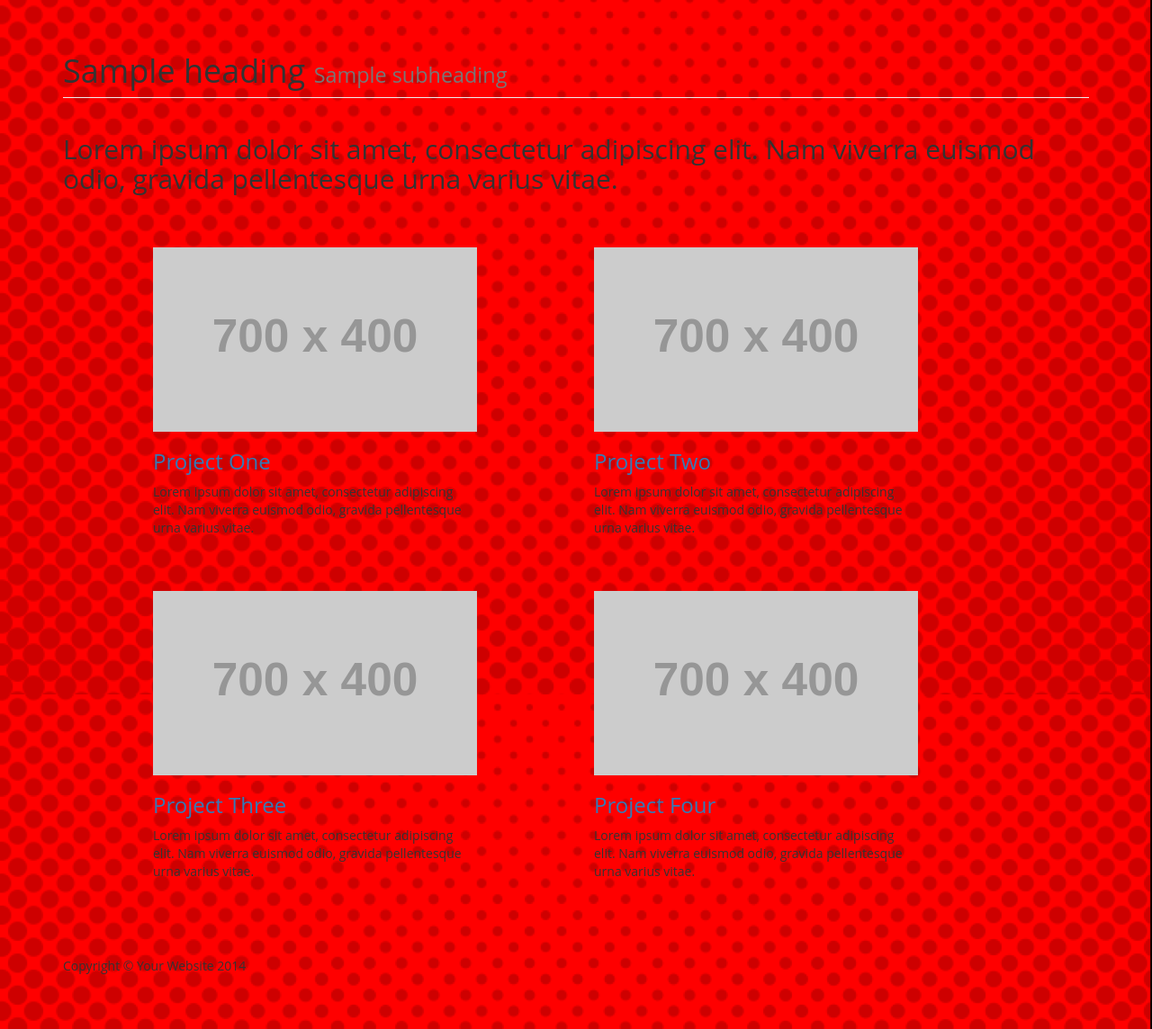
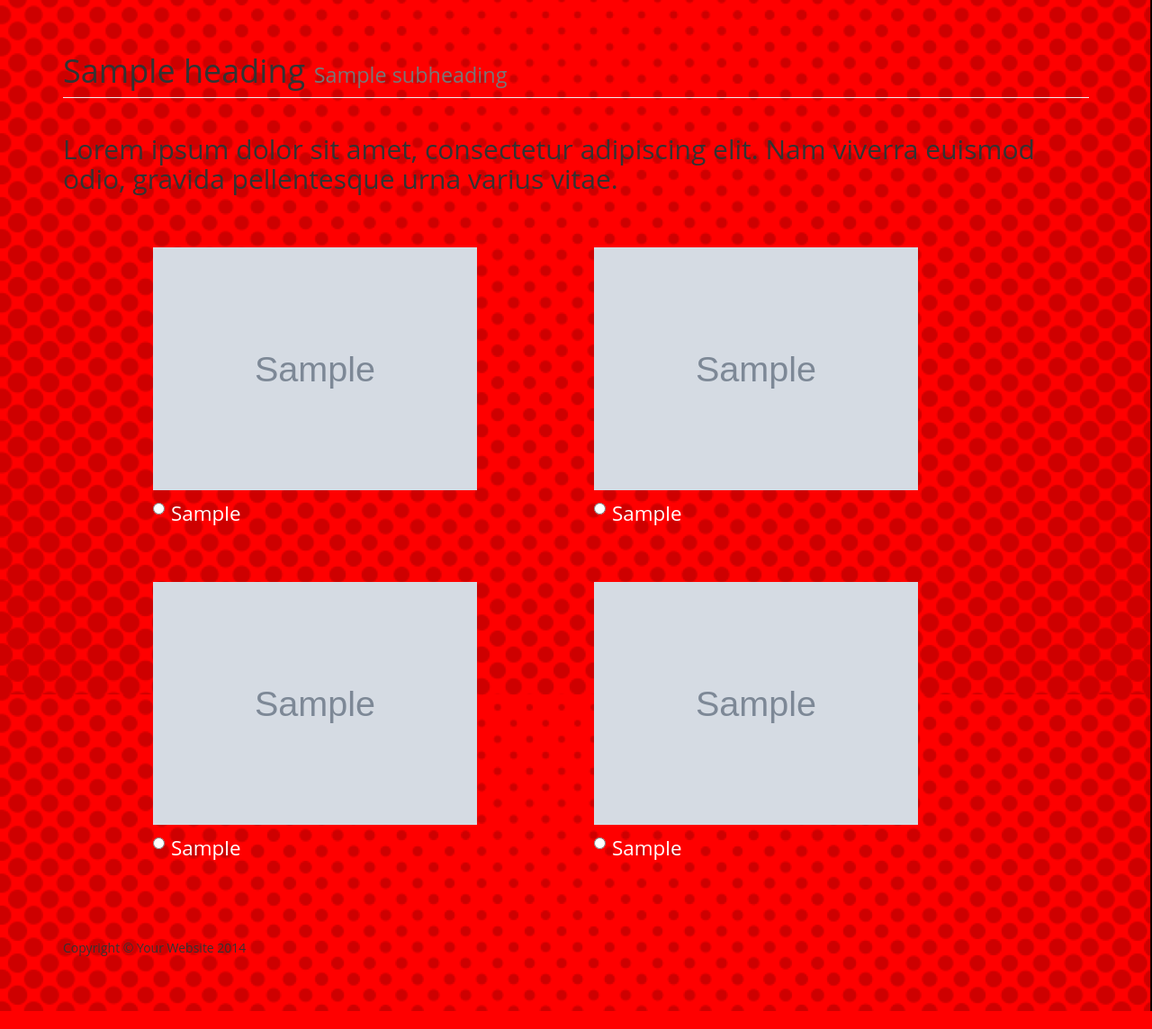
Before and after one commit to ShipraShalini/Suraksha, a Django app: template templates/game/index.html in a window 1280 px wide. Shown: the part 51-1195 px from the top of the page at 90% size. Run offline with Django 3.2, Linux system fonts and the light colour scheme; the template is opened without the code that fills it: most values are stand-ins (such as "Sample title", 1, 10 or a date in 2020); grey boxes marked "Sample" are stand-in pictures; grey boxes labelled with a size stand in for pictures from a placeholder-image service; some libraries are stand-ins or nearby versions.

Commit message:
adds radio button

```diff
--- a/templates/game/css/game.css
+++ b/templates/game/css/game.css
@@ -23,6 +23,8 @@ body {
     margin-top: 25px;
     margin-bottom: 25px;
     margin-left: 100px;
+    font-size: 1.6em;
+    color: white;
 }
 
 footer {
--- a/templates/game/index.html
+++ b/templates/game/index.html
@@ -83,22 +83,16 @@
         <!-- Projects Row -->
         <div class="row">
             <div class="col-md-4 portfolio-item">
-                <a href="#">
-                    <img class="img-responsive" src="http://placehold.it/700x400" alt="">
-                </a>
-                <h3>
-                    <a href="#">Project One</a>
-                </h3>
-                <p>Lorem ipsum dolor sit amet, consectetur adipiscing elit. Nam viverra euismod odio, gravida pellentesque urna varius vitae.</p>
+                <img class="img-responsive" src={{ image1 }} alt="">
+                <div class="radio">
+                <label><input type="radio" name="optradio"> {{ option1 }}</label>
+                </div>
             </div>
             <div class="col-md-4 portfolio-item">
-                <a href="#">
-                    <img class="img-responsive" src="http://placehold.it/700x400" alt="">
-                </a>
-                <h3>
-                    <a href="#">Project Two</a>
-                </h3>
-                <p>Lorem ipsum dolor sit amet, consectetur adipiscing elit. Nam viverra euismod odio, gravida pellentesque urna varius vitae.</p>
+                <img class="img-responsive" src={{ image2 }} alt="">
+                <div class="radio">
+                <label><input type="radio" name="optradio"> {{ option2 }}</label>
+                </div>
             </div>
         </div>
         <!-- /.row -->
@@ -106,22 +100,16 @@
         <!-- Projects Row -->
         <div class="row">
             <div class="col-md-4 portfolio-item">
-                <a href="#">
-                    <img class="img-responsive" src="http://placehold.it/700x400" alt="">
-                </a>
-                <h3>
-                    <a href="#">Project Three</a>
-                </h3>
-                <p>Lorem ipsum dolor sit amet, consectetur adipiscing elit. Nam viverra euismod odio, gravida pellentesque urna varius vitae.</p>
+                <img class="img-responsive" src={{ image3 }} alt="">
+                <div class="radio">
+                <label><input type="radio" name="optradio"> {{ option3 }}</label>
+                </div>
             </div>
             <div class="col-md-4 portfolio-item">
-                <a href="#">
-                    <img class="img-responsive" src="http://placehold.it/700x400" alt="">
-                </a>
-                <h3>
-                    <a href="#">Project Four</a>
-                </h3>
-                <p>Lorem ipsum dolor sit amet, consectetur adipiscing elit. Nam viverra euismod odio, gravida pellentesque urna varius vitae.</p>
+                <img class="img-responsive" src={{ image4 }} alt="">
+                <div class="radio">
+                <label><input type="radio" name="optradio"> {{ option4 }}</label>
+                </div>
             </div>
         </div>
         <!-- /.row -->
```
